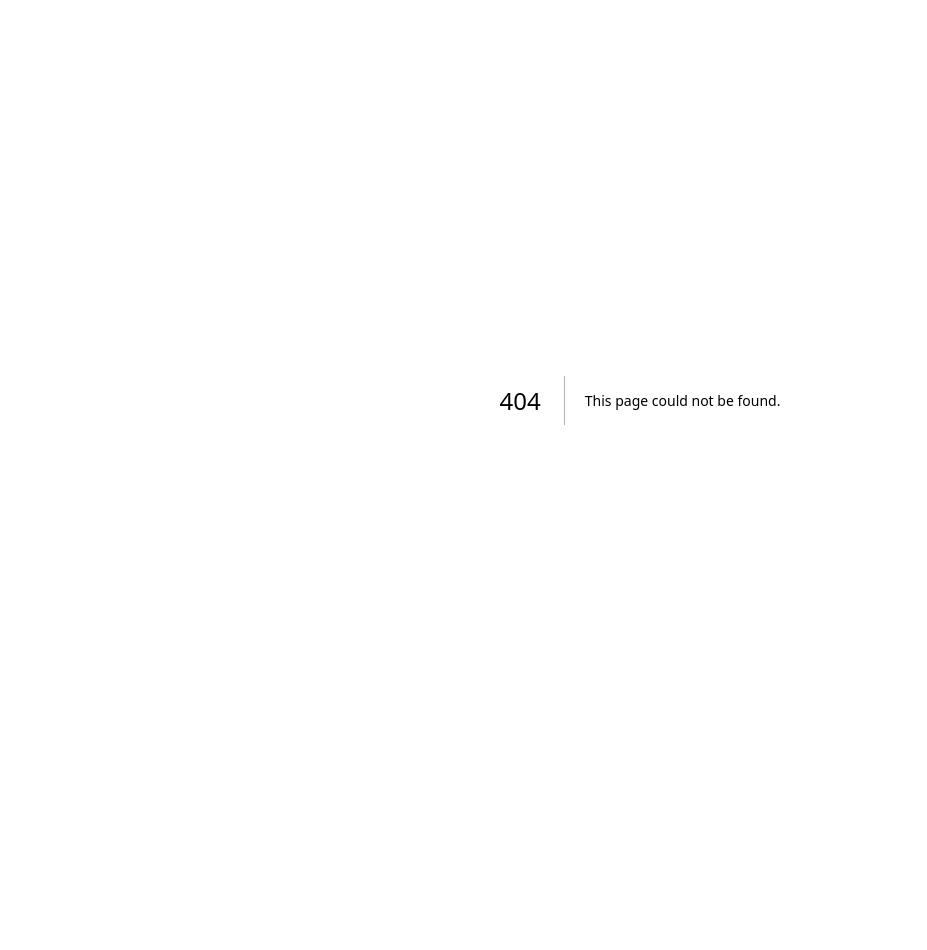
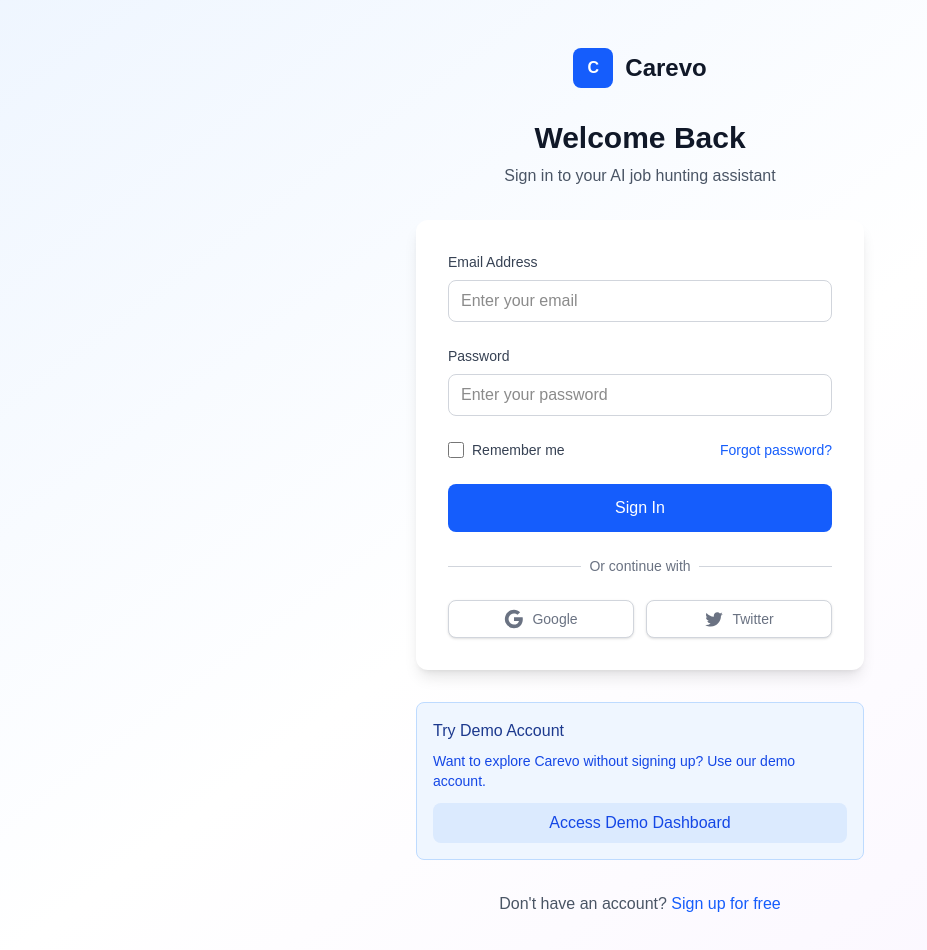
Before and after one commit to devtofunmi/carevo, a Next.js app: page /login in a window 1280 px wide. Before the commit this address had no page. Shown: the top 950 px of the page, without its empty margins (0-927 px from the left). Before the commit the page ends 800 px from the top, so only its background shows below. Built offline with nearby package versions, Linux system fonts and the light colour scheme.

Commit message:
login page

```diff
--- /dev/null
+++ b/pages/login.tsx
@@ -0,0 +1,175 @@
+import { useState } from 'react';
+import Link from 'next/link';
+import { useRouter } from 'next/router';
+
+export default function Login() {
+  const [formData, setFormData] = useState({
+    email: '',
+    password: '',
+    rememberMe: false
+  });
+  const [isLoading, setIsLoading] = useState(false);
+  const router = useRouter();
+
+  const handleInputChange = (e: React.ChangeEvent<HTMLInputElement>) => {
+    const { name, value, type, checked } = e.target;
+    setFormData(prev => ({
+      ...prev,
+      [name]: type === 'checkbox' ? checked : value
+    }));
+  };
+
+  const handleSubmit = async (e: React.FormEvent) => {
+    e.preventDefault();
+    setIsLoading(true);
+
+    // Simulate login process
+    setTimeout(() => {
+      setIsLoading(false);
+      // Redirect to dashboard after successful login
+      router.push('/dashboard');
+    }, 1500);
+  };
+
+  return (
+    <div className="min-h-screen bg-gradient-to-br from-blue-50 via-white to-purple-50 flex items-center justify-center py-12 px-4 sm:px-6 lg:px-8">
+      <div className="max-w-md w-full space-y-8">
+        {/* Header */}
+        <div className="text-center">
+          <Link href="/" className="inline-flex items-center mb-8">
+            <div className="w-10 h-10 bg-blue-600 rounded-lg flex items-center justify-center text-white font-bold">
+              C
+            </div>
+            <span className="ml-3 text-2xl font-bold text-gray-900">Carevo</span>
+          </Link>
+          <h2 className="text-3xl font-bold text-gray-900">Welcome Back</h2>
+          <p className="mt-2 text-gray-600">Sign in to your AI job hunting assistant</p>
+        </div>
+
+        {/* Login Form */}
+        <div className="bg-white rounded-xl shadow-lg p-8">
+          <form className="space-y-6" onSubmit={handleSubmit}>
+            <div>
+              <label className="block text-sm font-medium text-gray-700 mb-2">
+                Email Address
+              </label>
+              <input
+                type="email"
+                name="email"
+                value={formData.email}
+                onChange={handleInputChange}
+                className="w-full border border-gray-300 rounded-lg px-3 py-2 focus:outline-none focus:ring-2 focus:ring-blue-500"
+                placeholder="Enter your email"
+                required
+              />
+            </div>
+
+            <div>
+              <label className="block text-sm font-medium text-gray-700 mb-2">
+                Password
+              </label>
+              <input
+                type="password"
+                name="password"
+                value={formData.password}
+                onChange={handleInputChange}
+                className="w-full border border-gray-300 rounded-lg px-3 py-2 focus:outline-none focus:ring-2 focus:ring-blue-500"
+                placeholder="Enter your password"
+                required
+              />
+            </div>
+
+            <div className="flex items-center justify-between">
+              <div className="flex items-center">
+                <input
+                  type="checkbox"
+                  name="rememberMe"
+                  checked={formData.rememberMe}
+                  onChange={handleInputChange}
+                  className="h-4 w-4 text-blue-600 focus:ring-blue-500 border-gray-300 rounded"
+                />
+                <label className="ml-2 text-sm text-gray-700">
+                  Remember me
+                </label>
+              </div>
+              <Link href="/forgot-password" className="text-sm text-blue-600 hover:text-blue-700">
+                Forgot password?
+              </Link>
+            </div>
+
+            <button
+              type="submit"
+              disabled={isLoading}
+              className="w-full bg-blue-600 text-white py-3 rounded-lg hover:bg-blue-700 transition-colors font-medium disabled:opacity-50 disabled:cursor-not-allowed flex items-center justify-center"
+            >
+              {isLoading ? (
+                <>
+                  <div className="animate-spin rounded-full h-4 w-4 border-b-2 border-white mr-2"></div>
+                  Signing in...
+                </>
+              ) : (
+                'Sign In'
+              )}
+            </button>
+          </form>
+
+          {/* Divider */}
+          <div className="mt-6">
+            <div className="relative">
+              <div className="absolute inset-0 flex items-center">
+                <div className="w-full border-t border-gray-300" />
+              </div>
+              <div className="relative flex justify-center text-sm">
+                <span className="px-2 bg-white text-gray-500">Or continue with</span>
+              </div>
+            </div>
+          </div>
+
+          {/* Social Login */}
+          <div className="mt-6 grid grid-cols-2 gap-3">
+            <button className="w-full inline-flex justify-center py-2 px-4 border border-gray-300 rounded-lg shadow-sm bg-white text-sm font-medium text-gray-500 hover:bg-gray-50">
+              <svg className="w-5 h-5" viewBox="0 0 24 24">
+                <path fill="currentColor" d="M22.56 12.25c0-.78-.07-1.53-.2-2.25H12v4.26h5.92c-.26 1.37-1.04 2.53-2.21 3.31v2.77h3.57c2.08-1.92 3.28-4.74 3.28-8.09z"/>
+                <path fill="currentColor" d="M12 23c2.97 0 5.46-.98 7.28-2.66l-3.57-2.77c-.98.66-2.23 1.06-3.71 1.06-2.86 0-5.29-1.93-6.16-4.53H2.18v2.84C3.99 20.53 7.7 23 12 23z"/>
+                <path fill="currentColor" d="M5.84 14.09c-.22-.66-.35-1.36-.35-2.09s.13-1.43.35-2.09V7.07H2.18C1.43 8.55 1 10.22 1 12s.43 3.45 1.18 4.93l2.85-2.22.81-.62z"/>
+                <path fill="currentColor" d="M12 5.38c1.62 0 3.06.56 4.21 1.64l3.15-3.15C17.45 2.09 14.97 1 12 1 7.7 1 3.99 3.47 2.18 7.07l3.66 2.84c.87-2.6 3.3-4.53 6.16-4.53z"/>
+              </svg>
+              <span className="ml-2">Google</span>
+            </button>
+
+            <button className="w-full inline-flex justify-center py-2 px-4 border border-gray-300 rounded-lg shadow-sm bg-white text-sm font-medium text-gray-500 hover:bg-gray-50">
+              <svg className="w-5 h-5" fill="currentColor" viewBox="0 0 24 24">
+                <path d="M22.46 6c-.77.35-1.6.58-2.46.69.88-.53 1.56-1.37 1.88-2.38-.83.5-1.75.85-2.72 1.05C18.37 4.5 17.26 4 16 4c-2.35 0-4.27 1.92-4.27 4.29 0 .34.04.67.11.98C8.28 9.09 5.11 7.38 3 4.79c-.37.63-.58 1.37-.58 2.15 0 1.49.75 2.81 1.91 3.56-.71 0-1.37-.2-1.95-.5v.03c0 2.08 1.48 3.82 3.44 4.21a4.22 4.22 0 0 1-1.93.07 4.28 4.28 0 0 0 4 2.98 8.521 8.521 0 0 1-5.33 1.84c-.34 0-.68-.02-1.02-.06C3.44 20.29 5.7 21 8.12 21 16 21 20.33 14.46 20.33 8.79c0-.19 0-.37-.01-.56.84-.6 1.56-1.36 2.14-2.23z"/>
+              </svg>
+              <span className="ml-2">Twitter</span>
+            </button>
+          </div>
+        </div>
+
+        {/* Demo Account */}
+        <div className="bg-blue-50 border border-blue-200 rounded-lg p-4">
+          <h4 className="font-medium text-blue-900 mb-2">Try Demo Account</h4>
+          <p className="text-sm text-blue-700 mb-3">
+            Want to explore Carevo without signing up? Use our demo account.
+          </p>
+          <button
+            onClick={() => router.push('/dashboard')}
+            className="w-full bg-blue-100 text-blue-700 py-2 rounded-lg hover:bg-blue-200 transition-colors font-medium"
+          >
+            Access Demo Dashboard
+          </button>
+        </div>
+
+        {/* Signup Link */}
+        <div className="text-center">
+          <p className="text-gray-600">
+            Don't have an account?{' '}
+            <Link href="/signup" className="text-blue-600 hover:text-blue-700 font-medium">
+              Sign up for free
+            </Link>
+          </p>
+        </div>
+      </div>
+    </div>
+  );
+}
```
